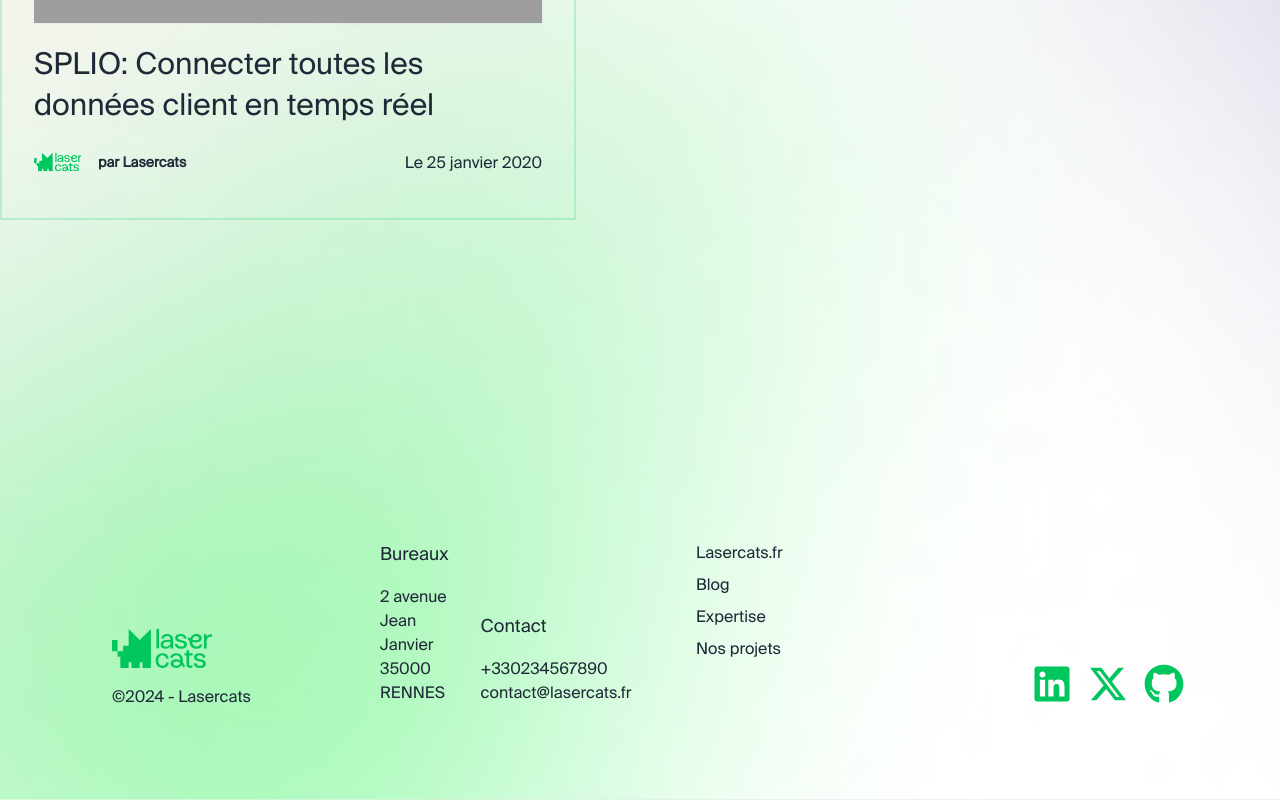
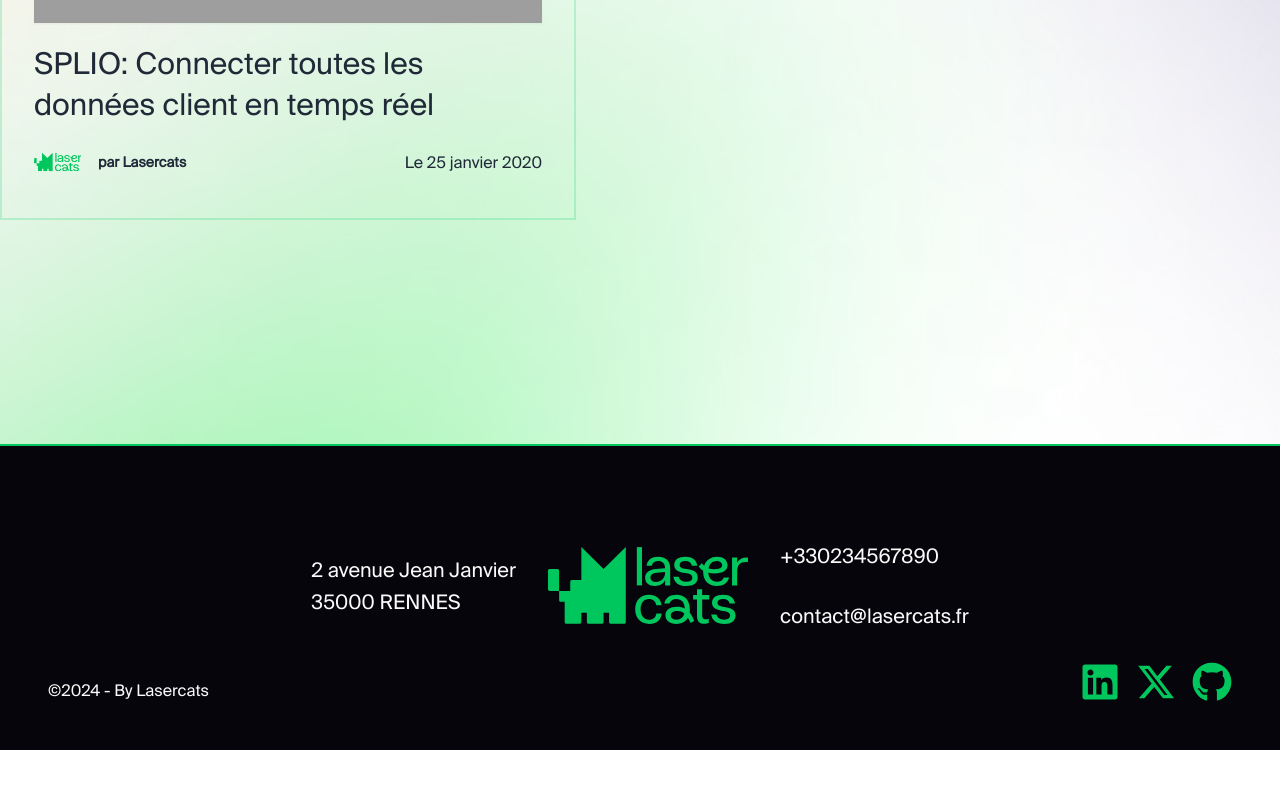
Before and after one commit to lasercatspro/lasercats-fr, a Next.js app: page /blog in a window 1280 px wide. Shown: the part 1060-1860 px from the top of the page. After the commit the page ends 1810 px from the top, so only its background shows below. Built offline with nearby package versions, Linux system fonts and the light colour scheme; grey boxes are pictures that could not be loaded.

Commit message:
:lipstick: Update Footer

```diff
--- a/src/app/_components/blocks/footer.tsx
+++ b/src/app/_components/blocks/footer.tsx
@@ -5,47 +5,53 @@
 
 export function Footer(): ReactNode {
 	return (
-		<footer className="p-12 lg:p-24 mx-auto flex justify-end bg-transparent">
-			<ul className="grid grid-cols-1 gap-12 lg:grid-cols-4 w-full relative">
-				<div className="absolute -bottom-1 -right-4 lg:relative flex flex-col justify-end items-end lg:items-start gap-4">
-					<Image alt="logo Lasercats" src={"/assets/images/svg/logo-green.svg"} width={100} height={100}/>
-					<p>©{dayjs().format("YYYY")} - Lasercats</p>
-				</div>
-				<div className="flex gap-8 relative w-full lg:items-end">
-					<li className="flex flex-col gap-y-4">
-						<h3 className="text-lg">Bureaux</h3>
-						<span>2 avenue Jean Janvier <br /> 35000 RENNES</span>
-					</li>
-					<li className="flex flex-col gap-y-4">
-						<h3 className="text-lg">Contact</h3>
-						<div>
-							<span>+330234567890</span>
-							<br />
-							<a href="mailto:contact@lasercats.fr">contact@lasercats.fr</a>
-						</div>
-					</li>
-				</div>
-				<div className="flex flex-col lg:ml-8 gap-2 relative place-content-stretch lg:items-start">
-					{/* <hr className="absolute -top-6 left-0 lg:-left-28 lg:block lg:top-10 h-[1px] w-full lg:h-[1px] lg:w-[8rem] lg:transform lg:rotate-90"/> */}
-
+		<footer className="flex flex-col justify-center gap-8 bg-custom-dark px-4 lg:px-12 pt-24 border-t-2 border-primary relative">
+			<ul className="flex gap-8 justify-center items-center">
+				<li className="flex flex-col gap-1">
+					<span className="text-xl  text-zinc-50">2 avenue Jean Janvier</span>
+					<span className="text-xl  text-zinc-50">35000 RENNES</span>
+				</li>
+				<Image
+					alt="logo Lasercats"
+					src={"/assets/images/svg/logo-green.svg"}
+					width={200}
+					height={200}
+				/>
+				<li className="flex flex-col gap-1">
+					<span className="text-xl text-zinc-50">+330234567890</span>
+					<br />
+					<Link
+						className="text-xl text-zinc-50"
+						href="mailto:contact@lasercats.fr"
+					>
+            contact@lasercats.fr
+					</Link>
+				</li>
+			</ul>
+			<div className="flex justify-between items-end pb-12">
+				<p className="text-zinc-50">©{dayjs().format("YYYY")} - By Lasercats</p>
+				{/* <ul className="flex gap-2 relative">
 					<li>
-						<Link href={"/"} className="hover:!no-underline hover:text-primary">Lasercats.fr</Link>
+						<Link href={"/"} className="text-sm hover:!no-underline text-zinc-50 hover:text-primary">Lasercats.fr</Link>
 					</li>
 					<li>
-						<Link href={"/blog"} className="hover:!no-underline hover:text-primary">Blog</Link>
+						<Link href={"/blog"} className="text-sm hover:!no-underline text-zinc-50 hover:text-primary">Blog</Link>
 					</li>
 					<li>
-						<Link href={"/expertise"} className="hover:!no-underline hover:text-primary">Expertise</Link>
+						<Link href={"/expertise"} className="text-sm hover:!no-underline text-zinc-50 hover:text-primary">Expertise</Link>
 					</li>
 					<li>
-						<Link href={"/projets"} className="hover:!no-underline hover:text-primary">Nos projets</Link>
+						<Link href={"/projets"} className="text-sm hover:!no-underline text-zinc-50 hover:text-primary">Nos projets</Link>
 					</li>
-				</div>
-				<li className="flex lg:justify-end">
-					<p className="hidden">Réseaux sociaux</p>
+				</ul> */}
+
+				<div className="">
 					<div className="flex gap-4 rounded-md items-end">
 						{/* Linkedin Link */}
-						<Link href="https://www.linkedin.com/company/lasercats/about/" target="_blank">
+						<Link
+							href="https://www.linkedin.com/company/lasercats/about/"
+							target="_blank"
+						>
 							<svg
 								className="h-10 w-10 fill-primary"
 								xmlns="http://www.w3.org/2000/svg"
@@ -74,11 +80,86 @@
 								<path d="M165.9 397.4c0 2-2.3 3.6-5.2 3.6-3.3 .3-5.6-1.3-5.6-3.6 0-2 2.3-3.6 5.2-3.6 3-.3 5.6 1.3 5.6 3.6zm-31.1-4.5c-.7 2 1.3 4.3 4.3 4.9 2.6 1 5.6 0 6.2-2s-1.3-4.3-4.3-5.2c-2.6-.7-5.5 .3-6.2 2.3zm44.2-1.7c-2.9 .7-4.9 2.6-4.6 4.9 .3 2 2.9 3.3 5.9 2.6 2.9-.7 4.9-2.6 4.6-4.6-.3-1.9-3-3.2-5.9-2.9zM244.8 8C106.1 8 0 113.3 0 252c0 110.9 69.8 205.8 169.5 239.2 12.8 2.3 17.3-5.6 17.3-12.1 0-6.2-.3-40.4-.3-61.4 0 0-70 15-84.7-29.8 0 0-11.4-29.1-27.8-36.6 0 0-22.9-15.7 1.6-15.4 0 0 24.9 2 38.6 25.8 21.9 38.6 58.6 27.5 72.9 20.9 2.3-16 8.8-27.1 16-33.7-55.9-6.2-112.3-14.3-112.3-110.5 0-27.5 7.6-41.3 23.6-58.9-2.6-6.5-11.1-33.3 2.6-67.9 20.9-6.5 69 27 69 27 20-5.6 41.5-8.5 62.8-8.5s42.8 2.9 62.8 8.5c0 0 48.1-33.6 69-27 13.7 34.7 5.2 61.4 2.6 67.9 16 17.7 25.8 31.5 25.8 58.9 0 96.5-58.9 104.2-114.8 110.5 9.2 7.9 17 22.9 17 46.4 0 33.7-.3 75.4-.3 83.6 0 6.5 4.6 14.4 17.3 12.1C428.2 457.8 496 362.9 496 252 496 113.3 383.5 8 244.8 8zM97.2 352.9c-1.3 1-1 3.3 .7 5.2 1.6 1.6 3.9 2.3 5.2 1 1.3-1 1-3.3-.7-5.2-1.6-1.6-3.9-2.3-5.2-1zm-10.8-8.1c-.7 1.3 .3 2.9 2.3 3.9 1.6 1 3.6 .7 4.3-.7 .7-1.3-.3-2.9-2.3-3.9-2-.6-3.6-.3-4.3 .7zm32.4 35.6c-1.6 1.3-1 4.3 1.3 6.2 2.3 2.3 5.2 2.6 6.5 1 1.3-1.3 .7-4.3-1.3-6.2-2.2-2.3-5.2-2.6-6.5-1zm-11.4-14.7c-1.6 1-1.6 3.6 0 5.9 1.6 2.3 4.3 3.3 5.6 2.3 1.6-1.3 1.6-3.9 0-6.2-1.4-2.3-4-3.3-5.6-2z" />
 							</svg>
 						</Link>
+
 					</div>
-				</li>
-			</ul>
+				</div>
+			</div>
 		</footer>
 	);
 }
 
 export default Footer;
+
+{
+	/* <div className="flex gap-8 relative w-full lg:items-end">
+<li className="flex flex-col gap-y-4">
+	<h3 className="text-lg">Bureaux</h3>
+	<span>2 avenue Jean Janvier <br /> 35000 RENNES</span>
+</li>
+<div className="absolute -bottom-1 -right-4 lg:relative flex flex-col justify-end items-end lg:items-start gap-4">
+	<Image alt="logo Lasercats" src={"/assets/images/svg/logo-green.svg"} width={100} height={100}/>
+	<p>©{dayjs().format("YYYY")} - Lasercats</p>
+</div>
+<li className="flex flex-col gap-y-4">
+	<h3 className="text-lg">Contact</h3>
+	<div>
+		<span>+330234567890</span>
+		<br />
+		<a href="mailto:contact@lasercats.fr">contact@lasercats.fr</a>
+	</div>
+</li>
+</div>
+
+<li className="flex lg:justify-end">
+<p className="hidden">Réseaux sociaux</p>
+<div className="flex gap-4 rounded-md items-end">
+	// {/* Linkedin Link */
+}
+// <Link href="https://www.linkedin.com/company/lasercats/about/" target="_blank">
+// 	<svg
+// 		className="h-10 w-10 fill-primary"
+// 		xmlns="http://www.w3.org/2000/svg"
+// 		viewBox="0 0 448 512"
+// 	>
+// 		<path d="M416 32H31.9C14.3 32 0 46.5 0 64.3v383.4C0 465.5 14.3 480 31.9 480H416c17.6 0 32-14.5 32-32.3V64.3c0-17.8-14.4-32.3-32-32.3zM135.4 416H69V202.2h66.5V416zm-33.2-243c-21.3 0-38.5-17.3-38.5-38.5S80.9 96 102.2 96c21.2 0 38.5 17.3 38.5 38.5 0 21.3-17.2 38.5-38.5 38.5zm282.1 243h-66.4V312c0-24.8-.5-56.7-34.5-56.7-34.6 0-39.9 27-39.9 54.9V416h-66.4V202.2h63.7v29.2h.9c8.9-16.8 30.6-34.5 62.9-34.5 67.2 0 79.7 44.3 79.7 101.9V416z" />
+// 	</svg>
+// </Link>
+// {/* Twitter Link */}
+// <Link href="https://twitter.com/LasercatsDev/" target="_blank">
+// 	<svg
+// 		className="h-10 w-10 fill-primary"
+// 		xmlns="http://www.w3.org/2000/svg"
+// 		viewBox="0 0 512 512"
+// 	>
+// 		<path d="M389.2 48h70.6L305.6 224.2 487 464H345L233.7 318.6 106.5 464H35.8L200.7 275.5 26.8 48H172.4L272.9 180.9 389.2 48zM364.4 421.8h39.1L151.1 88h-42L364.4 421.8z" />
+// 	</svg>
+// </Link>
+// {/* Github link */}
+{
+	/*<Link href="https://github.com/orgs/lasercatspro/" target="_blank">
+		<svg
+			className="h-10 w-10 fill-primary"
+			xmlns="http://www.w3.org/2000/svg"
+			viewBox="0 0 496 512"
+		>
+			<path d="M165.9 397.4c0 2-2.3 3.6-5.2 3.6-3.3 .3-5.6-1.3-5.6-3.6 0-2 2.3-3.6 5.2-3.6 3-.3 5.6 1.3 5.6 3.6zm-31.1-4.5c-.7 2 1.3 4.3 4.3 4.9 2.6 1 5.6 0 6.2-2s-1.3-4.3-4.3-5.2c-2.6-.7-5.5 .3-6.2 2.3zm44.2-1.7c-2.9 .7-4.9 2.6-4.6 4.9 .3 2 2.9 3.3 5.9 2.6 2.9-.7 4.9-2.6 4.6-4.6-.3-1.9-3-3.2-5.9-2.9zM244.8 8C106.1 8 0 113.3 0 252c0 110.9 69.8 205.8 169.5 239.2 12.8 2.3 17.3-5.6 17.3-12.1 0-6.2-.3-40.4-.3-61.4 0 0-70 15-84.7-29.8 0 0-11.4-29.1-27.8-36.6 0 0-22.9-15.7 1.6-15.4 0 0 24.9 2 38.6 25.8 21.9 38.6 58.6 27.5 72.9 20.9 2.3-16 8.8-27.1 16-33.7-55.9-6.2-112.3-14.3-112.3-110.5 0-27.5 7.6-41.3 23.6-58.9-2.6-6.5-11.1-33.3 2.6-67.9 20.9-6.5 69 27 69 27 20-5.6 41.5-8.5 62.8-8.5s42.8 2.9 62.8 8.5c0 0 48.1-33.6 69-27 13.7 34.7 5.2 61.4 2.6 67.9 16 17.7 25.8 31.5 25.8 58.9 0 96.5-58.9 104.2-114.8 110.5 9.2 7.9 17 22.9 17 46.4 0 33.7-.3 75.4-.3 83.6 0 6.5 4.6 14.4 17.3 12.1C428.2 457.8 496 362.9 496 252 496 113.3 383.5 8 244.8 8zM97.2 352.9c-1.3 1-1 3.3 .7 5.2 1.6 1.6 3.9 2.3 5.2 1 1.3-1 1-3.3-.7-5.2-1.6-1.6-3.9-2.3-5.2-1zm-10.8-8.1c-.7 1.3 .3 2.9 2.3 3.9 1.6 1 3.6 .7 4.3-.7 .7-1.3-.3-2.9-2.3-3.9-2-.6-3.6-.3-4.3 .7zm32.4 35.6c-1.6 1.3-1 4.3 1.3 6.2 2.3 2.3 5.2 2.6 6.5 1 1.3-1.3 .7-4.3-1.3-6.2-2.2-2.3-5.2-2.6-6.5-1zm-11.4-14.7c-1.6 1-1.6 3.6 0 5.9 1.6 2.3 4.3 3.3 5.6 2.3 1.6-1.3 1.6-3.9 0-6.2-1.4-2.3-4-3.3-5.6-2z" />
+		</svg>
+	</Link>
+</div>
+
+</li>
+</ul>
+<ul className="flex flex-col lg:ml-8 gap-2 relative lg:items-start">
+<li>
+<Link href={"/"} className="hover:!no-underline hover:text-primary">Lasercats.fr</Link>
+</li>
+<li>
+<Link href={"/blog"} className="hover:!no-underline hover:text-primary">Blog</Link>
+</li>
+<li>
+<Link href={"/expertise"} className="hover:!no-underline hover:text-primary">Expertise</Link>
+</li>
+<li>
+<Link href={"/projets"} className="hover:!no-underline hover:text-primary">Nos projets</Link>
+</li> */
+}
```
